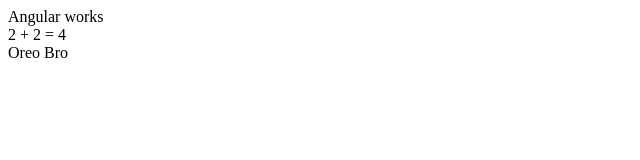
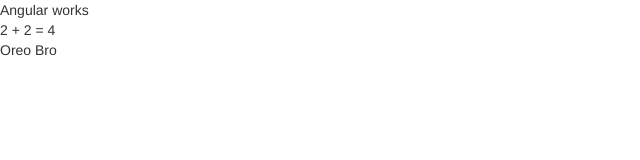
Before and after one commit to dbe/pandaJuice-mean, a website: page client/index.html in a window 1280 px wide. Shown: the whole page, without its empty margins (0-640 px from the left). Drawn offline with nearby package versions, Linux system fonts and the light colour scheme.

Commit message:
Adding bootstrap

```diff
--- a/bower.json
+++ b/bower.json
@@ -18,6 +18,7 @@
     "tests"
   ],
   "dependencies": {
-    "angular": "~1.4.8"
+    "angular": "~1.4.8",
+    "bootstrap": "~3.3.6"
   }
 }
--- a/client/index.html
+++ b/client/index.html
@@ -2,6 +2,8 @@
 <html ng-app="pandaJuice">
   <head>
     <title>Panda Juice</title>
+
+    <link rel="stylesheet" href="vendor/bootstrap/dist/css/bootstrap.min.css">
 
     <script src="vendor/angular/angular.js"></script>
 
```
